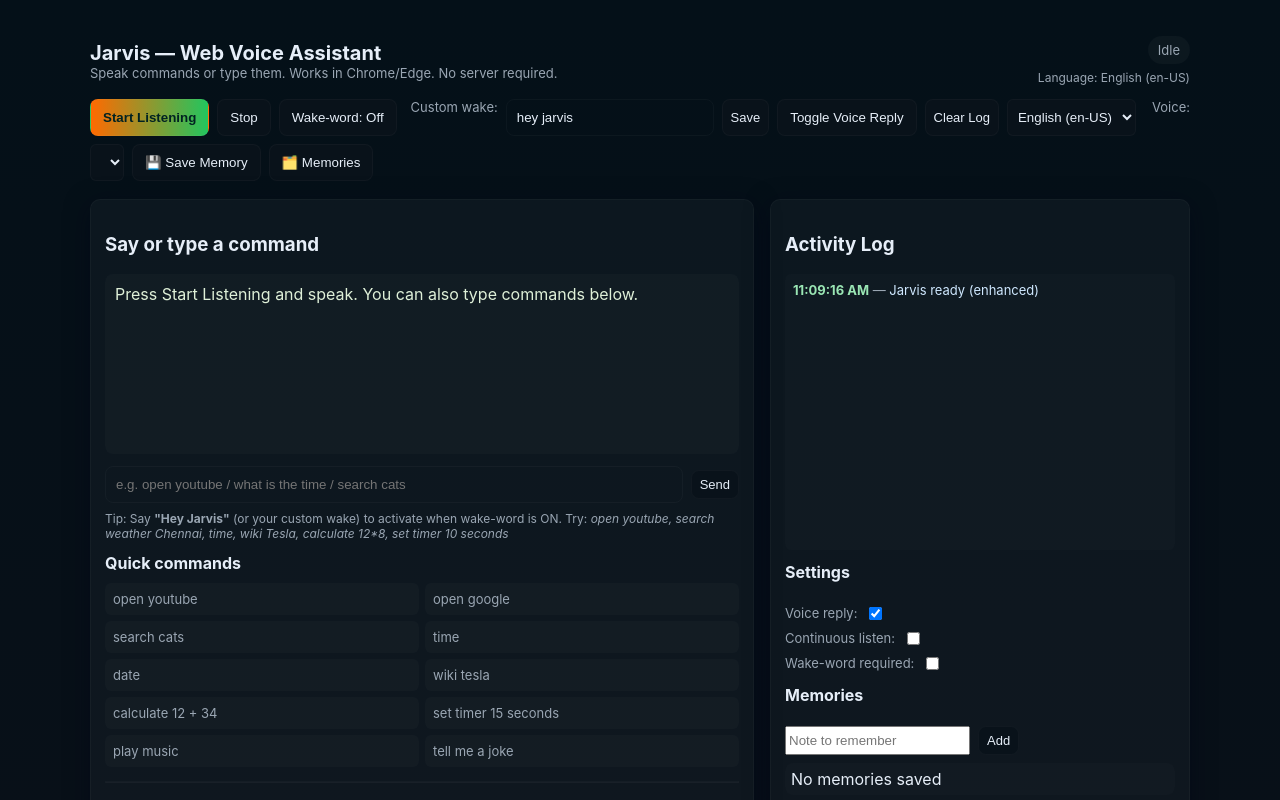
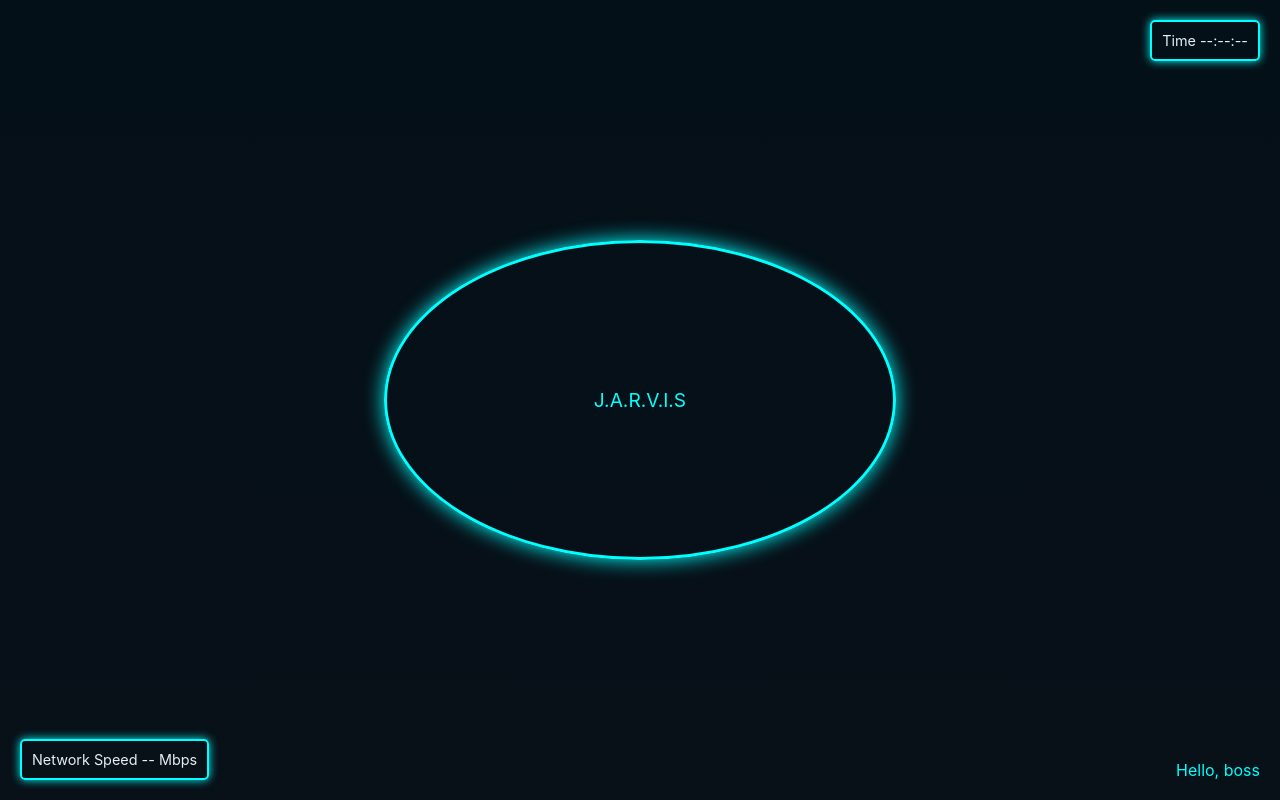
Before and after one commit to Rudransh0108/RuddikaJARVIS, a plain HTML site: page index.html in a window 1280 px wide. Shown: the top 800 px of the page. Drawn offline with Linux system fonts and the light colour scheme.

Commit message:
Update index.html

```diff
--- a/index.html
+++ b/index.html
@@ -11,6 +11,59 @@
   }
 </script>
 <style>
+  body {
+  margin: 0;
+  background: #000;
+  font-family: 'Arial', sans-serif;
+  color: #00ffff;
+  overflow: hidden;
+}
+
+.hud-grid {
+  display: grid;
+  grid-template-columns: repeat(10, 1fr);
+  grid-template-rows: repeat(10, 1fr);
+  height: 100vh;
+  width: 100vw;
+  position: relative;
+}
+
+.hud-circle {
+  grid-column: 4 / span 4;
+  grid-row: 4 / span 4;
+  border: 3px solid #00ffff;
+  border-radius: 50%;
+  box-shadow: 0 0 20px #00ffff;
+  display: flex;
+  justify-content: center;
+  align-items: center;
+  position: relative;
+}
+
+.hud-center {
+  font-size: 1.2rem;
+  color: #00ffff;
+}
+
+.hud-time, .hud-network {
+  position: absolute;
+  padding: 10px;
+  border: 2px solid #00ffff;
+  box-shadow: 0 0 10px #00ffff;
+  border-radius: 5px;
+  font-size: 0.9rem;
+}
+
+.hud-time { top: 20px; right: 20px; }
+.hud-network { bottom: 20px; left: 20px; }
+
+.hud-greeting {
+  position: absolute;
+  bottom: 20px;
+  right: 20px;
+  font-size: 1rem;
+  color: #00ffff;
+}
 /* ==========================
    THEME (Jarvis) - orange/green
    ========================== */
@@ -74,6 +127,25 @@ select.verysmall{ padding:6px; border-radius:6px; background:var(--card); color:
 </style>
 </head>
 <body>
+  <div class="hud-grid">
+  <div class="hud-circle">
+    <div class="hud-center">J.A.R.V.I.S</div>
+  </div>
+
+  <div class="hud-time">
+    <span>Time</span>
+    <span id="currentTime">--:--:--</span>
+  </div>
+
+  <div class="hud-network">
+    <span>Network Speed</span>
+    <span id="networkSpeed">-- Mbps</span>
+  </div>
+
+  <div class="hud-greeting">
+    Hello, boss
+  </div>
+  </div>
   <div class="wrap">
     <header>
       <div>
```
